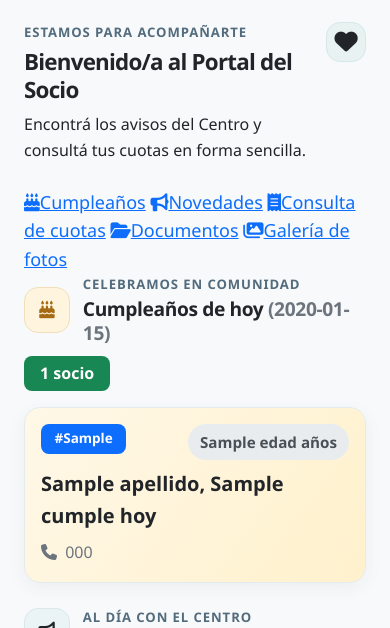
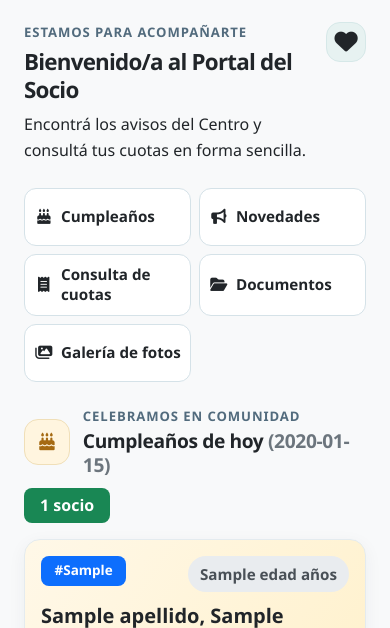
Before and after one commit to ananievesrodriguez-design/gestion_centro_jubilados, a Python web app: template templates/portal_socios.html in a window 390 px wide. Shown: the part 242-870 px from the top of the page. Run offline with Jinja, Linux system fonts and the light colour scheme; the template is opened without the code that fills it: most values are stand-ins (such as "Sample title", 1, 10 or a date in 2020).

Commit message:
Agrega menu de secciones del portal de socios

```diff
--- a/static/css/portal.css
+++ b/static/css/portal.css
@@ -178,6 +178,40 @@
     background: #e7f2f1;
     color: var(--portal-teal);
     font-size: 1.45rem;
+}
+
+.portal-menu {
+    display: grid;
+    grid-template-columns: repeat(auto-fit, minmax(150px, 1fr));
+    gap: 0.65rem;
+    margin-bottom: 1.75rem;
+}
+
+.portal-menu a {
+    display: flex;
+    min-height: 56px;
+    align-items: center;
+    gap: 0.65rem;
+    padding: 0.75rem 1rem;
+    border: 1px solid #d5e2e8;
+    border-radius: 12px;
+    background: #fff;
+    color: var(--portal-primary-dark);
+    font-size: 1rem;
+    font-weight: 750;
+    line-height: 1.3;
+    text-decoration: none;
+}
+
+.portal-menu a i {
+    flex: 0 0 1.25rem;
+    color: var(--portal-teal);
+    text-align: center;
+}
+
+.portal-menu a:hover {
+    border-color: var(--portal-primary);
+    background: var(--portal-soft);
 }
 
 .portal-page .card-amigable {
@@ -533,6 +567,19 @@
         flex-basis: 40px;
     }
 
+    .portal-menu {
+        grid-template-columns: repeat(2, minmax(0, 1fr));
+        gap: 0.5rem;
+        margin-bottom: 1.5rem;
+    }
+
+    .portal-menu a {
+        min-height: 58px;
+        gap: 0.45rem;
+        padding: 0.65rem 0.55rem;
+        font-size: 0.95rem;
+    }
+
     .portal-page {
         font-size: 1.125rem;
         line-height: 1.6;
--- a/templates/portal_socios.html
+++ b/templates/portal_socios.html
@@ -45,7 +45,7 @@
             <div class="portal-welcome-mark" aria-hidden="true"><i class="fas fa-heart"></i></div>
         </section>
 
-         <nav class="portal-menu" aria-label="Secciones del portal">
+        <nav class="portal-menu" aria-label="Secciones del portal">
             <a href="#seccionCumpleHoy"><i class="fas fa-cake-candles" aria-hidden="true"></i><span>Cumpleaños</span></a>
             <a href="#seccionNovedades"><i class="fas fa-bullhorn" aria-hidden="true"></i><span>Novedades</span></a>
             <a href="#seccionConsulta"><i class="fas fa-receipt" aria-hidden="true"></i><span>Consulta de cuotas</span></a>
```
